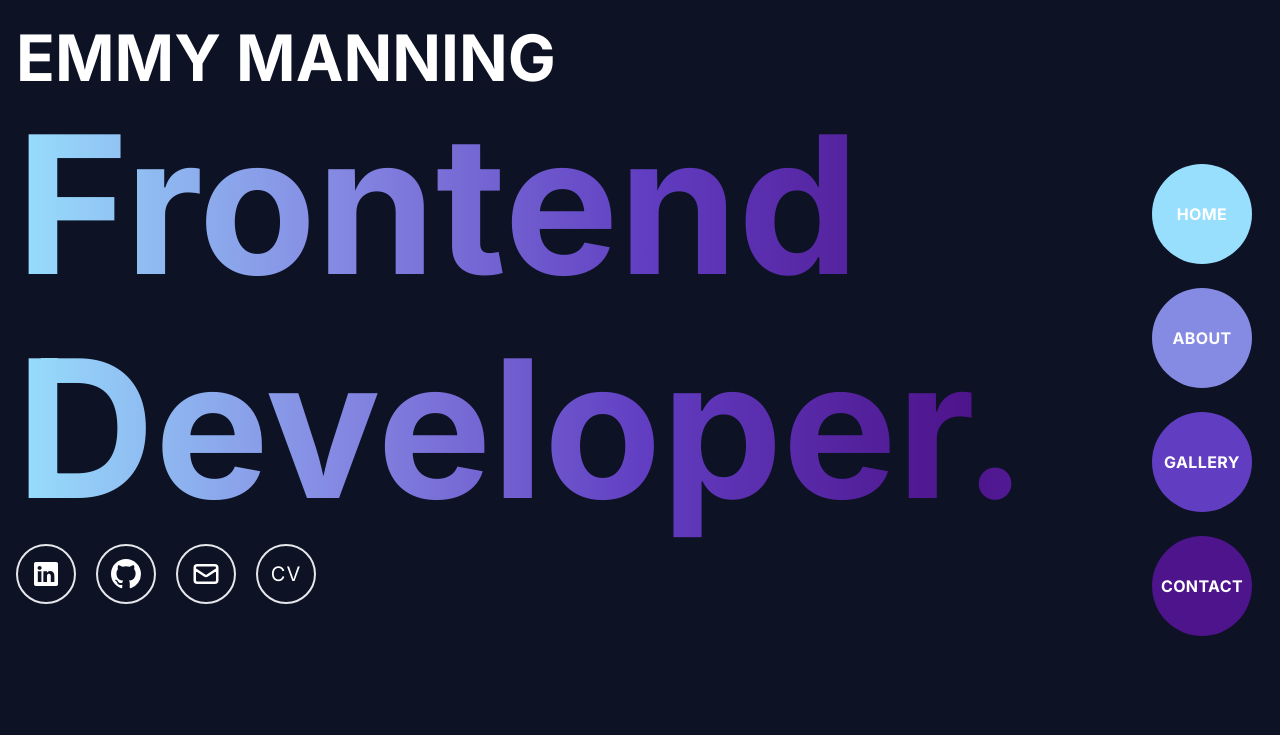
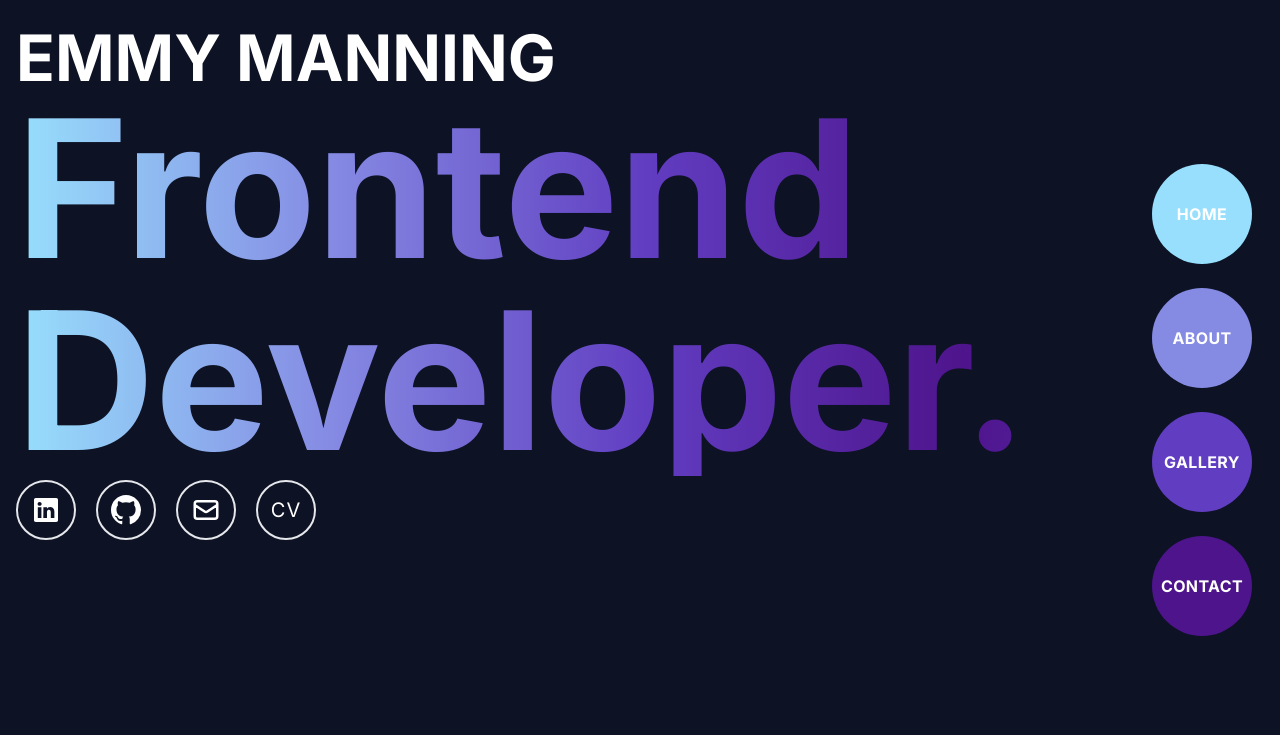
Before and after one commit to eobcre/portfolio-next13, a Next.js app: page / in a window 1280 px wide. Shown: the top 735 px of the page. Built offline with nearby package versions, Linux system fonts and the light colour scheme.

Commit message:
removed padding

```diff
--- a/src/app/components/TypeWriting.tsx
+++ b/src/app/components/TypeWriting.tsx
@@ -36,7 +36,7 @@ const TypeWriting: React.FC<TypeWritingProps> = ({ text, delay }) => {
     currentIndex >= 'Frontend'.length && !isFrontendDisplayed;
 
   return (
-    <span className='custom-text text-7xl font-bold py-4 sm:text-[15vw]'>
+    <span className='custom-text text-6xl font-bold sm:text-[15vw]'>
       {currentText}
       <span className={shouldShowCursor ? 'cursor' : ''}>
         {isCursorVisible ? '|' : ''}
```
